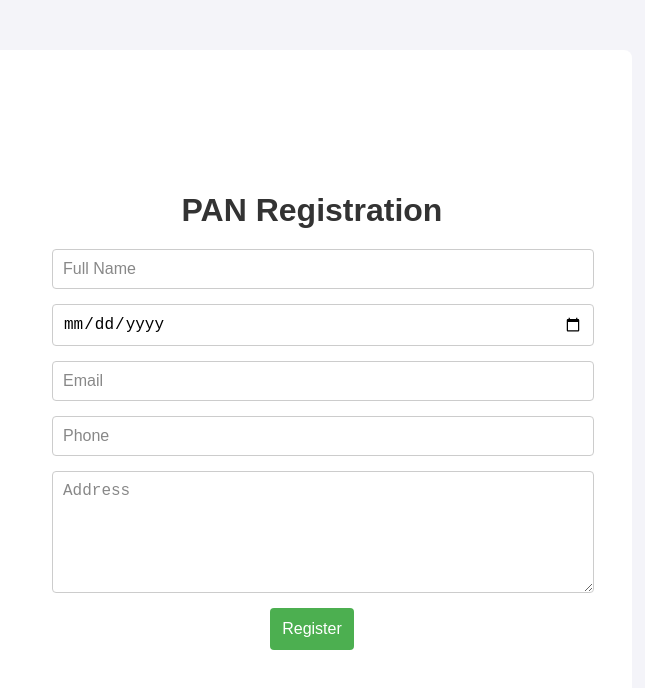
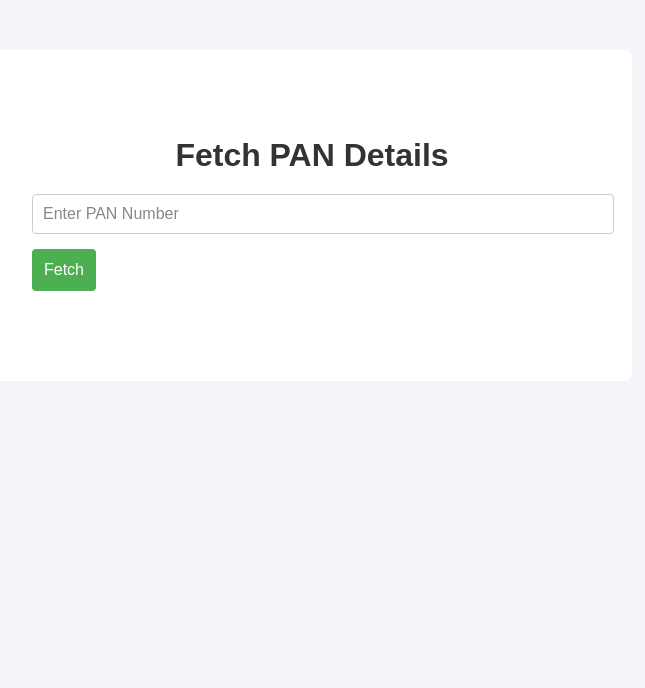
Before and after one commit to manjilaaa/Egov_portal, a React (Create React App) app: page /fetch in a window 1280 px wide. Shown: the top 688 px of the page, without its empty margins (328-973 px from the left). Built offline with nearby package versions, Linux system fonts and the light colour scheme.

Commit message:
added to manjila

```diff
--- a/src/App.js
+++ b/src/App.js
@@ -1,12 +1,17 @@
 import logo from './logo.svg';
 import './App.css';
 import Register from './components/Register';
+import { BrowserRouter as Router, Routes,Route } from 'react-router-dom';
+import FetchPan from './components/FetchPan';
 
 function App() {
   return (
-    <div className="App">
-      <Register/>
-    </div>
+    <Router>
+      <Routes>
+        <Route path='/' element={<Register/>}/>
+        <Route path='/fetch' element={<FetchPan/>} />
+      </Routes>
+    </Router>
   );
 }
 
--- a/src/components/FetchPan.js
+++ b/src/components/FetchPan.js
@@ -0,0 +1,39 @@
+import React, { useState } from "react";
+
+const FetchPan = () => {
+  const [pan, setPan] = useState("");
+  const [userData, setUserData] = useState(null);
+  const [error, setError] = useState("");
+
+  const fetchDetails = () => {
+    const data = localStorage.getItem(pan);
+    if (data) {
+      setUserData(JSON.parse(data));
+      setError("");
+    } else {
+      setError("PAN not found!");
+      setUserData(null);
+    }
+  };
+
+  return (
+    <div>
+      <h2>Fetch PAN Details</h2>
+      <input type="text" placeholder="Enter PAN Number" onChange={(e) => setPan(e.target.value)} />
+      <button onClick={fetchDetails}>Fetch</button>
+      {error && <p>{error}</p>}
+      {userData && (
+        <div>
+          <h3>Name: {userData.fullName}</h3>
+          <p>DOB: {userData.dob}</p>
+          <p>Email: {userData.email}</p>
+          <p>Phone: {userData.phone}</p>
+          <p>Address: {userData.address}</p>
+          <p>PAN: {userData.panNumber}</p>
+        </div>
+      )}
+    </div>
+  );
+};
+
+export default FetchPan;
--- a/src/components/Register.js
+++ b/src/components/Register.js
@@ -1,11 +1,11 @@
 import React, { useState } from "react";
-// import { useNavigate } from "react-router-dom";
+import { useNavigate } from "react-router-dom";
 import "../Css/Register.css";
 
 const Register = () => {
   const [formData, setFormData] = useState({ fullName: "", dob: "", email: "", phone: "", address: "" });
   const [panNumber, setPanNumber] = useState(null);
-//   const navigate = useNavigate();
+  const navigate = useNavigate();
 
   const handleSubmit = (e) => {
     e.preventDefault();
@@ -66,17 +66,17 @@ const Register = () => {
 
       {!panNumber ? (
         <form onSubmit={handleSubmit}>
-          <input type="text" placeholder="Full Name" onChange={(e) => setFormData({ ...formData, fullName: e.target.value })} required />
-          <input type="date" placeholder="DOB" onChange={(e) => setFormData({ ...formData, dob: e.target.value })} required />
-          <input type="email" placeholder="Email" onChange={(e) => setFormData({ ...formData, email: e.target.value })} required />
-          <input type="tel" placeholder="Phone" onChange={(e) => setFormData({ ...formData, phone: e.target.value })} required />
+          <input type="text" placeholder="Full Name" onChange={(e) => setFormData({ ...formData, fullName: e.target.value })}  />
+          <input type="date" placeholder="DOB" onChange={(e) => setFormData({ ...formData, dob: e.target.value })}  />
+          <input type="email" placeholder="Email" onChange={(e) => setFormData({ ...formData, email: e.target.value })}  />
+          <input type="tel" placeholder="Phone" onChange={(e) => setFormData({ ...formData, phone: e.target.value })}  />
           <textarea placeholder="Address" onChange={(e) => setFormData({ ...formData, address: e.target.value })} required></textarea>
           <button type="submit">Register</button>
         </form>
       ) : (
         <div>
           <h3>Your PAN: {panNumber}</h3>
-          {/* <button onClick={() => navigate("/fetch")}>Fetch Details</button> */}
+          <button onClick={() => navigate("/fetch")}>Fetch Details</button>
         </div>
       )}
     </div>
--- a/src/index.js
+++ b/src/index.js
@@ -2,12 +2,13 @@ import React from 'react';
 import ReactDOM from 'react-dom/client';
 import './index.css';
 import App from './App';
+import { BrowserRouter } from "react-router-dom";
 
 
 const root = ReactDOM.createRoot(document.getElementById('root'));
 root.render(
   <React.StrictMode>
-    <App />
+    <App/>
   </React.StrictMode>
 );
 
```
